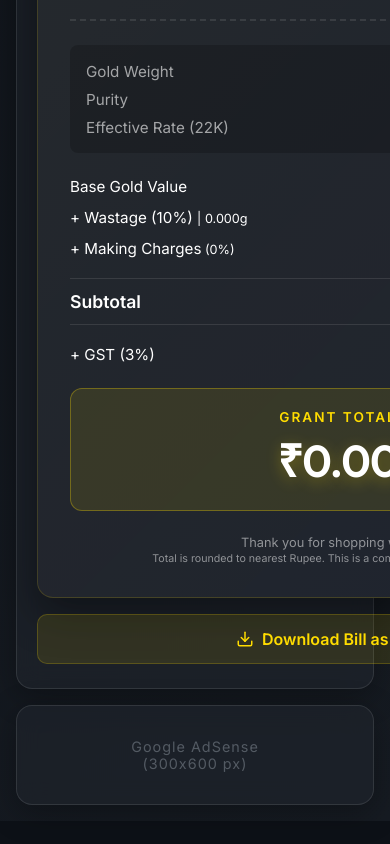
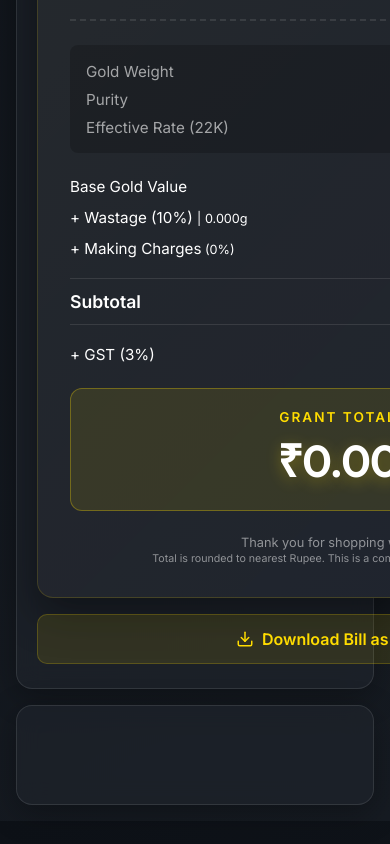
Before and after one commit to Aeliyaprabukiran/AGProjects, a React (Vite) app in the folder multi-tool-dashboard/: page / in a window 390 px wide. Shown: the part 1306-2150 px from the top of the page. Before the commit the page ends 2127 px from the top, so only its background shows below. Built offline with nearby package versions, Linux system fonts and the light colour scheme; no server answers.

Commit message:
feat: initialize multi-tool dashboard project with responsive layout, AdSense integration, and core feature components

```diff
--- a/multi-tool-dashboard/index.html
+++ b/multi-tool-dashboard/index.html
@@ -6,6 +6,9 @@
     <meta name="description" content="A premium utility dashboard featuring a live Gold/Silver/Dollar Price track, Interest Calculator, BMI Calculator, and Instagram Hashtag Generator." />
     <meta name="keywords" content="dashboard, gold price, silver price, interest calculator, bmi calculator, instagram hashtags, utility tools" />
     <title>7yaTools Dashboard</title>
+    <!-- Google AdSense -->
+    <script async src="https://pagead2.googlesyndication.com/pagead/js/adsbygoogle.js?client=ca-pub-9924593711174716"
+     crossorigin="anonymous"></script>
   </head>
   <body>
     <div id="root"></div>
--- a/multi-tool-dashboard/src/App.css
+++ b/multi-tool-dashboard/src/App.css
@@ -127,6 +127,19 @@
   opacity: 0.5;
   font-size: 0.9rem;
   letter-spacing: 1px;
+}
+
+.adsense-container {
+  width: 100%;
+  min-height: 250px;
+  display: flex;
+  justify-content: center;
+  align-items: center;
+  overflow: hidden;
+}
+
+.sidebar-ad {
+  height: 100%;
 }
 
 /* Common UI Elements for Tools */
--- a/multi-tool-dashboard/src/App.jsx
+++ b/multi-tool-dashboard/src/App.jsx
@@ -11,6 +11,7 @@ import ImageCompressor from './features/ImageCompressor';
 import JsonComparator from './features/JsonComparator';
 import DevNews from './features/DevNews';
 import RandomPicker from './features/RandomPicker';
+import AdSense from './components/AdSense';
 import './Features.css';
 import './App.css';
 
@@ -138,8 +139,16 @@ function App() {
       {/* Right Sidebar for Google Ads */}
       <aside className="ads-sidebar">
         <div className="ad-box glass-panel">
-          <p className="ad-placeholder">Google AdSense<br/>(300x600 px)</p>
-          {/* Insert Google AdSense <ins> tag here */}
+          {/*
+            If you have a manual ad unit, replace the slot ID below.
+            For Auto Ads, the script in index.html index.html is enough.
+          */}
+          <AdSense
+            adSlot="7ya-auto-ads"
+            adFormat="auto"
+            fullWidthResponsive={true}
+            className="sidebar-ad"
+          />
         </div>
       </aside>
     </div>
--- /dev/null
+++ b/multi-tool-dashboard/src/components/AdSense.jsx
@@ -0,0 +1,26 @@
+import React, { useEffect } from 'react';
+
+const AdSense = ({ adSlot, adFormat = 'auto', fullWidthResponsive = true, className = '' }) => {
+  useEffect(() => {
+    try {
+      (window.adsbygoogle = window.adsbygoogle || []).push({});
+    } catch (e) {
+      console.error('AdSense error:', e);
+    }
+  }, []);
+
+  return (
+    <div className={`adsense-container ${className}`}>
+      <ins
+        className="adsbygoogle"
+        style={{ display: 'block' }}
+        data-ad-client="ca-pub-9924593711174716"
+        data-ad-slot={adSlot}
+        data-ad-format={adFormat}
+        data-full-width-responsive={fullWidthResponsive.toString()}
+      />
+    </div>
+  );
+};
+
+export default AdSense;
```
